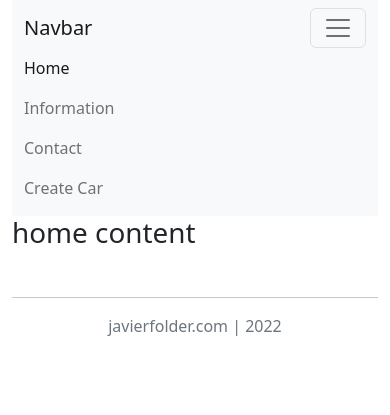
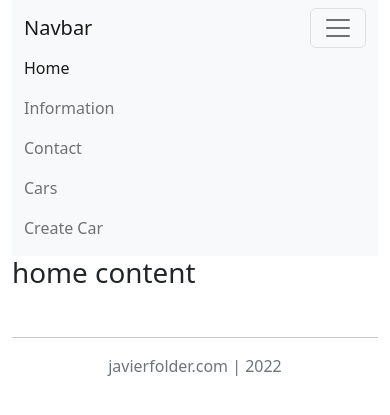
Before and after one commit to ferralespereira/web-flask, a Flask app: page / in a window 390 px wide, after a click that opens the changed part. Shown: the top 415 px of the page. Run offline with Flask 2, Linux system fonts and the light colour scheme; some libraries are stand-ins or nearby versions.

Commit message:
showing cars

```diff
--- a/static/js/layout.js
+++ b/static/js/layout.js
@@ -2,6 +2,7 @@ var view = (window.location.pathname).split('/');
 var home_navBar_link = document.getElementById('home-navBar-link');
 var information_navBar_link = document.getElementById('information-navBar-link');
 var contact_navBar_link = document.getElementById('contact-navBar-link');
+var cars_navBar_link = document.getElementById('cars-navBar-link');
 var create_car_navBar_link = document.getElementById('create_car-navBar-link');
 switch (view[1]) {
     case "":
@@ -13,6 +14,9 @@ switch (view[1]) {
     case "contact":
         contact_navBar_link.classList.add('active');
         break;
+    case "cars":
+        cars_navBar_link.classList.add('active');
+        break;
     case "create-car":
         create_car_navBar_link.classList.add('active');
         break;
--- a/static/js/layout.ts
+++ b/static/js/layout.ts
@@ -2,6 +2,7 @@ let view:any = (window.location.pathname).split('/');
 let home_navBar_link:any = document.getElementById('home-navBar-link')
 let information_navBar_link:any = document.getElementById('information-navBar-link')
 let contact_navBar_link:any = document.getElementById('contact-navBar-link')
+let cars_navBar_link:any = document.getElementById('cars-navBar-link')
 let create_car_navBar_link:any = document.getElementById('create_car-navBar-link')
 
 switch (view[1]) {
@@ -14,6 +15,9 @@ switch (view[1]) {
     case "contact":
         contact_navBar_link.classList.add('active');
         break;
+    case "cars":
+        cars_navBar_link.classList.add('active');
+        break;
     case "create-car":
         create_car_navBar_link.classList.add('active');
         break;
--- a/templates/layout.html
+++ b/templates/layout.html
@@ -25,6 +25,7 @@
                   <a class="nav-link" id="home-navBar-link" aria-current="page" href="{{ url_for('index') }}">Home</a>
                   <a class="nav-link" id="information-navBar-link" href="{{ url_for('information') }}">Information</a>
                   <a class="nav-link" id="contact-navBar-link" href="{{ url_for('contact') }}">Contact</a>
+                  <a class="nav-link" id="cars-navBar-link" href="{{ url_for('cars') }}">Cars</a>
                   <a class="nav-link" id="create_car-navBar-link" href="{{ url_for('create_car') }}">Create Car</a>
                 </div>
               </div>
```
Also changed, not shown: templates/cars.html (added, +30 -0 lines).
